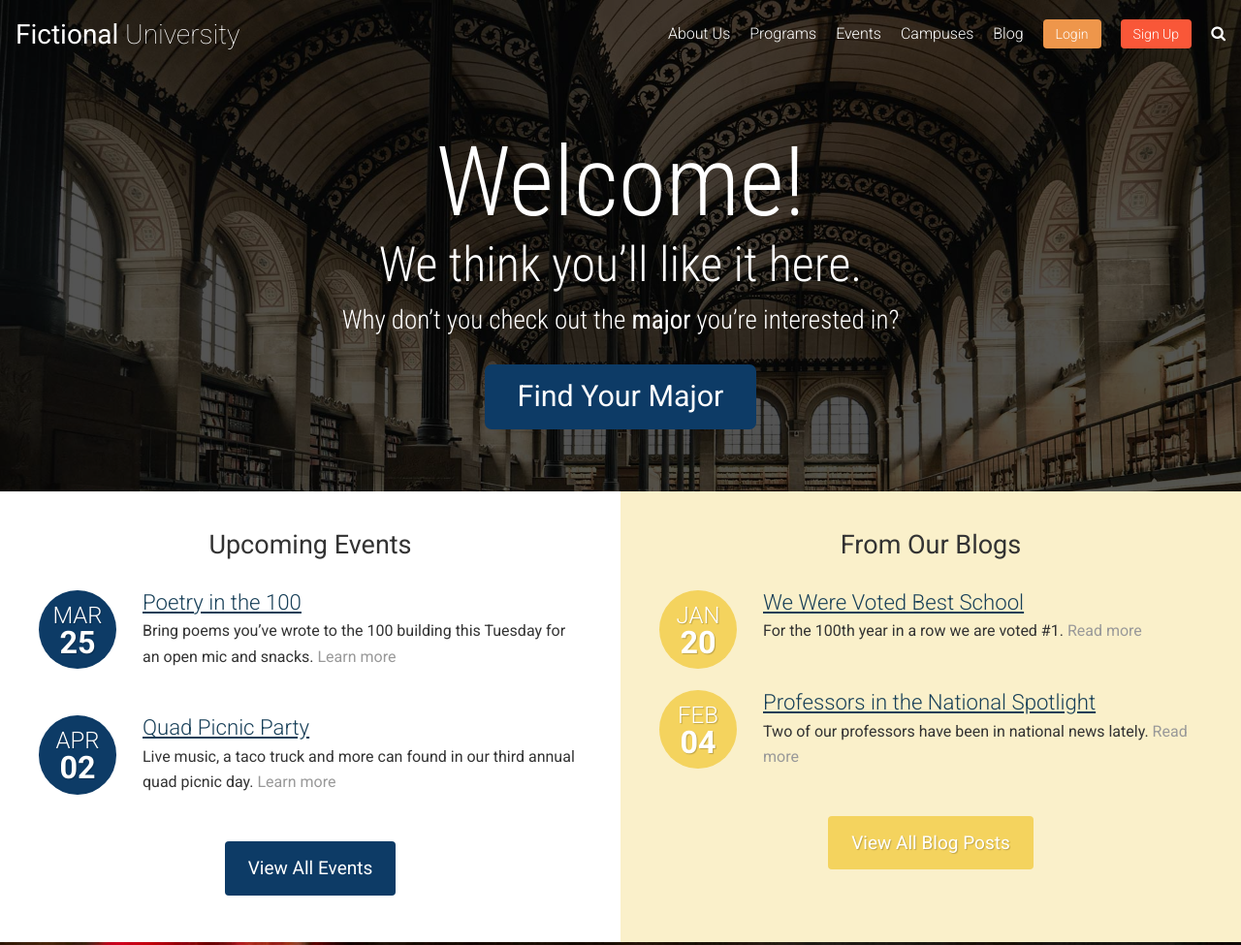
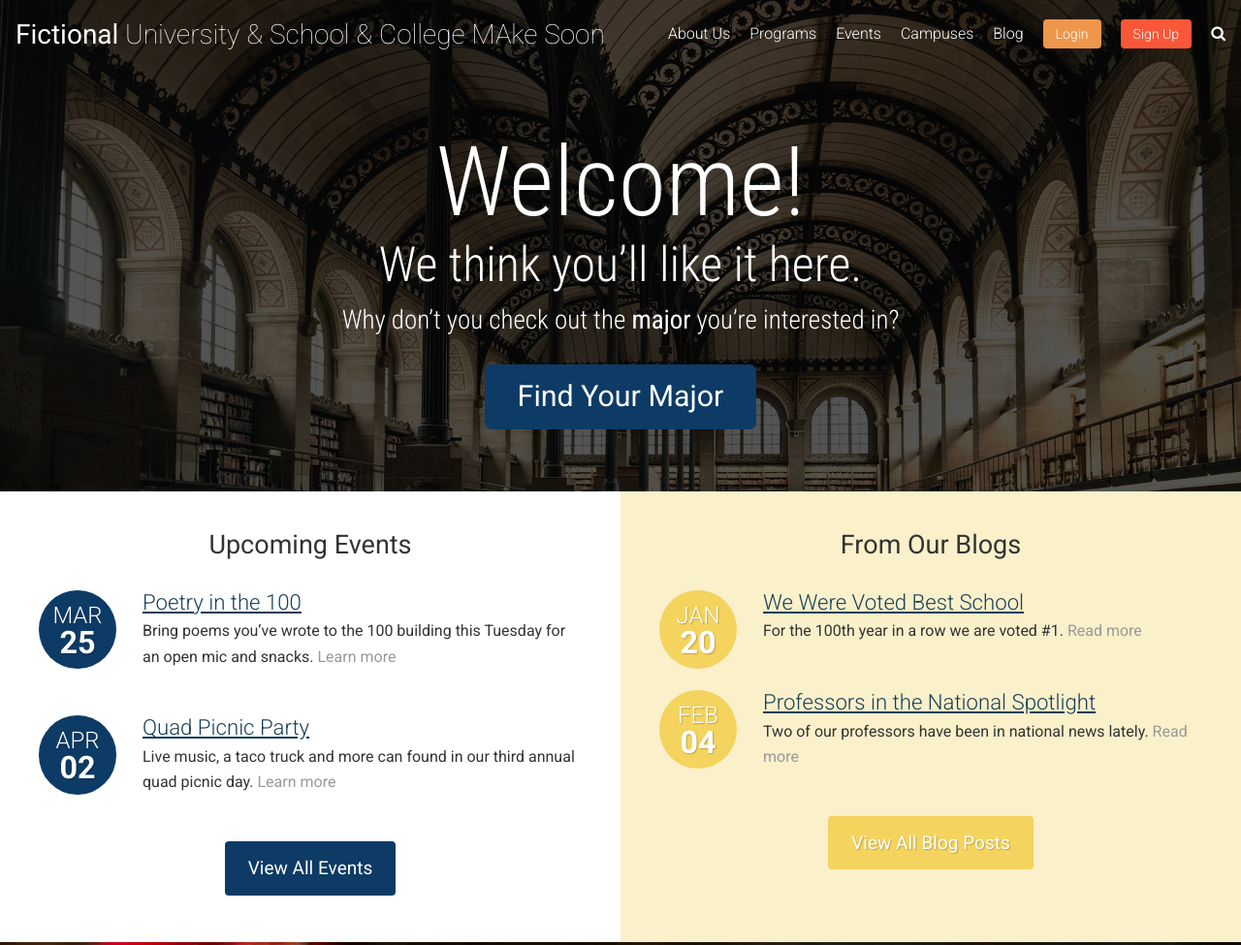
Before and after one commit to Muhammad-Atif-Ch/travel-video, a plain HTML site: page index.html in a window 1280 px wide. Shown: the top 975 px of the page at 97% size. Drawn offline with Linux system fonts and the light colour scheme.

Commit message:
change logo name.

```diff
--- a/index.html
+++ b/index.html
@@ -12,7 +12,7 @@
     <header class="site-header">
       <div class="container">
         <h1 class="school-logo-text float-left">
-          <a href="#"><strong>Fictional</strong> University</a>
+          <a href="#"><strong>Fictional</strong> University & School & College MAke Soon</a>
         </h1>
         <span class="js-search-trigger site-header__search-trigger"><i class="fa fa-search" aria-hidden="true"></i></span>
         <i class="site-header__menu-trigger fa fa-bars" aria-hidden="true"></i>
```
